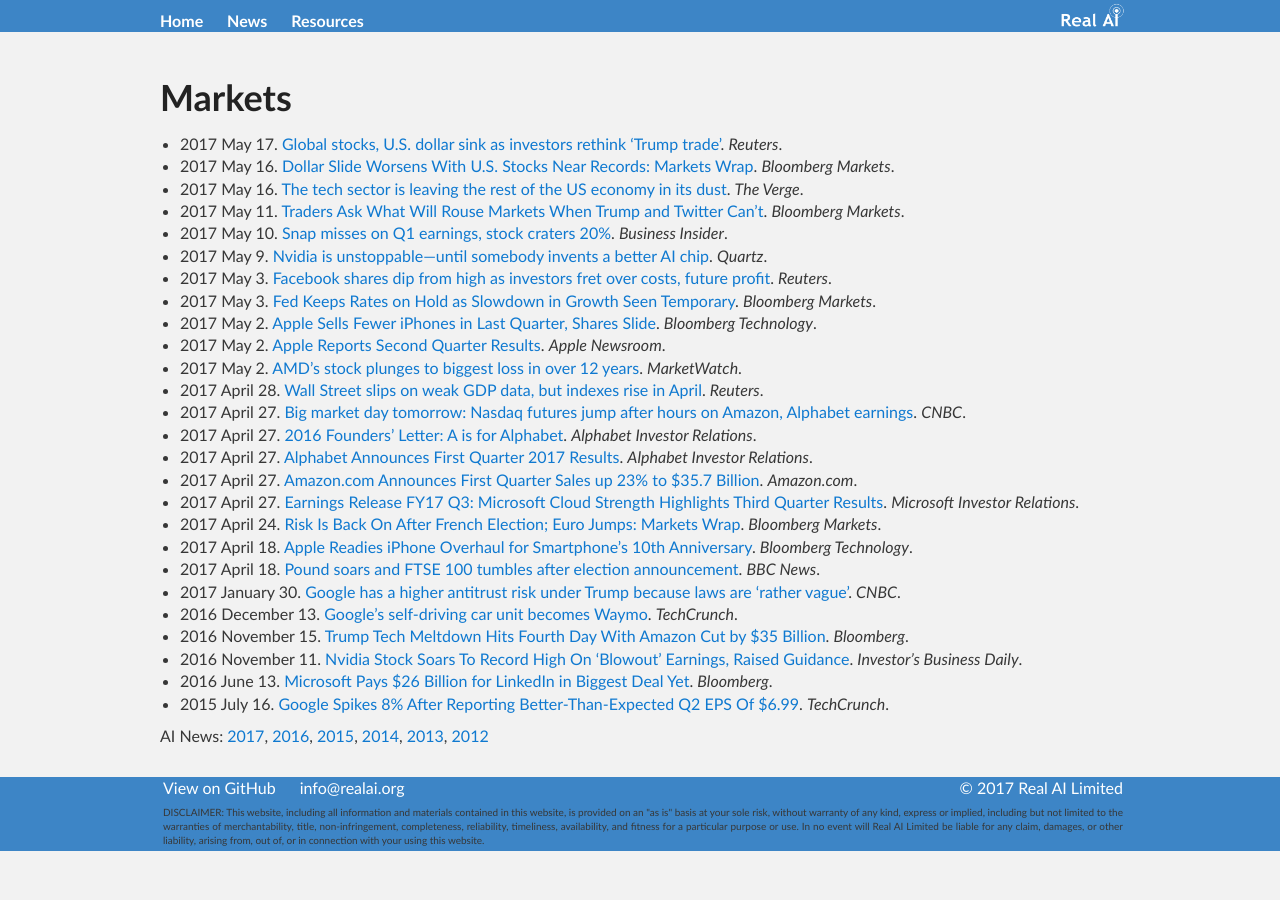
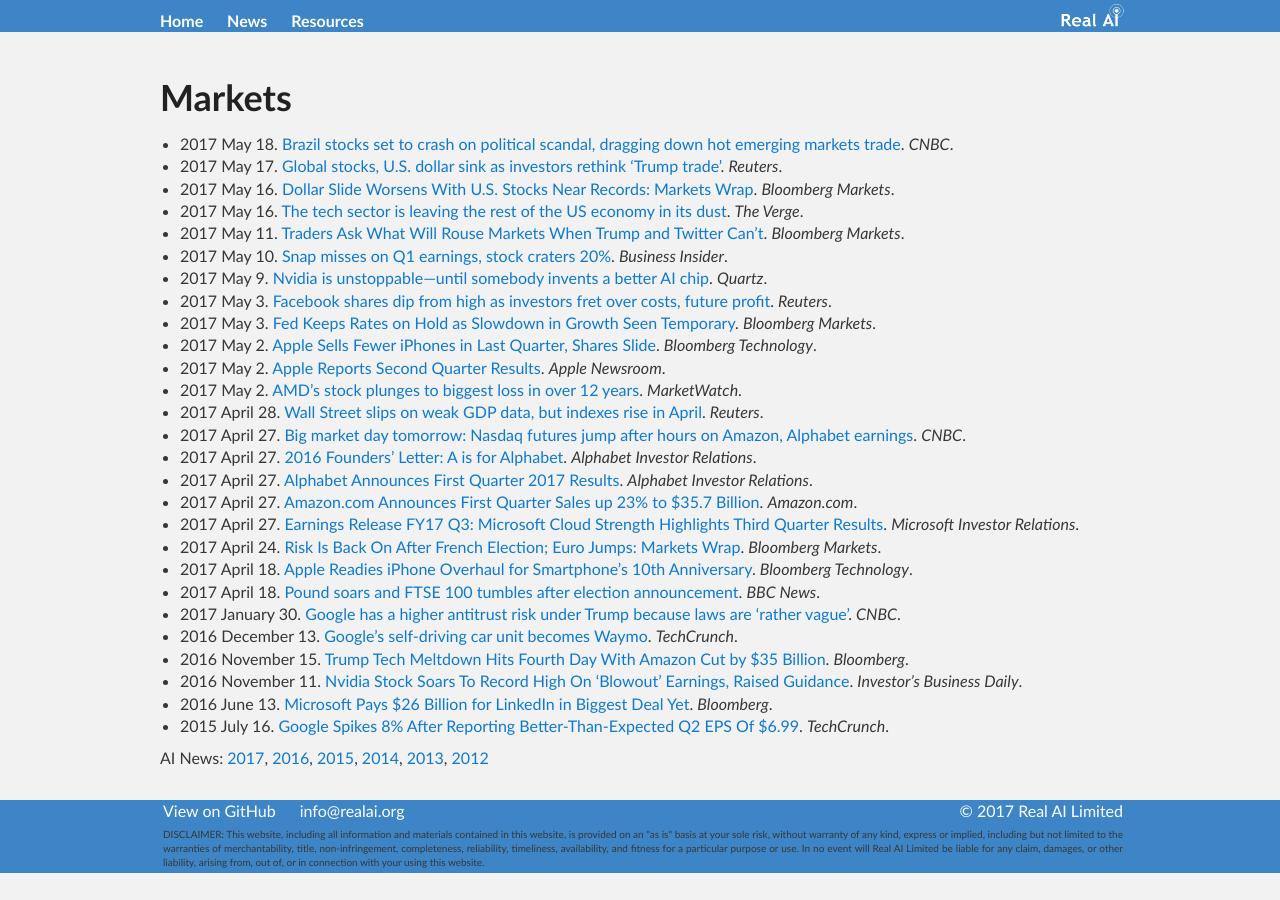
Before and after one commit to Tonywuhk/realai.org, a Jekyll site: the page built from news/markets.md, in a window 1280 px wide. Built offline with Jekyll 4.4.1, drawn with Linux system fonts in a browser that asks for light colours; our own code applies the rules of GitHub Pages for plain Markdown files; comment, search, counter and statistics services are not loaded; the repository's description, which GitHub fills in, is left out.

Commit message:
Update markets.md

```diff
--- a/news/markets.md
+++ b/news/markets.md
@@ -3,6 +3,7 @@
 ---
 # Markets
 
+* 2017 May 18. [Brazil stocks set to crash on political scandal, dragging down hot emerging markets trade](http://www.cnbc.com/2017/05/18/this-brazil-stocks-etf-is-crashing-more-than-13-percent-on-an-emerging-political-scandal.html). *CNBC*.
 * 2017 May 17. [Global stocks, U.S. dollar sink as investors rethink 'Trump trade'](http://www.reuters.com/article/us-global-markets-idUSKCN18D01B). *Reuters*.
 * 2017 May 16. [Dollar Slide Worsens With U.S. Stocks Near Records: Markets Wrap](https://www.bloomberg.com/news/articles/2017-05-15/asia-stocks-set-to-rise-amid-u-s-record-oil-gain-markets-wrap). *Bloomberg Markets*.
 * 2017 May 16. [The tech sector is leaving the rest of the US economy in its dust](https://www.theverge.com/2017/5/16/15627198/tech-sector-stock-market-record-high). *The Verge*.
```
